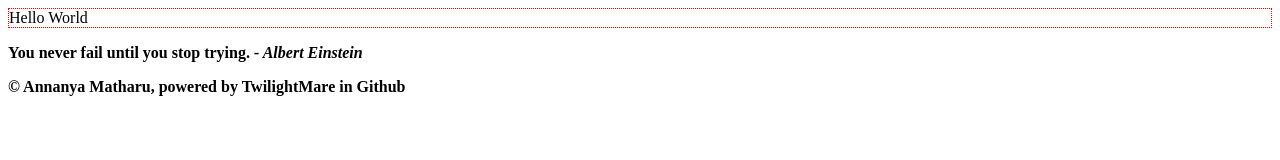
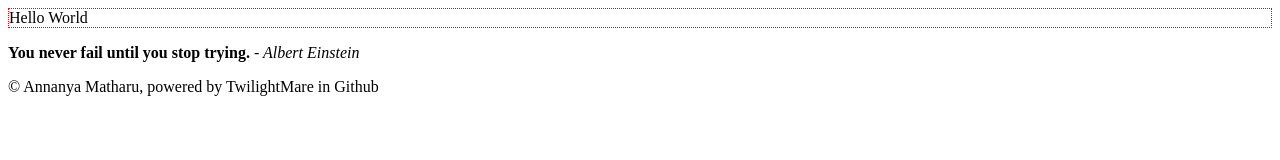
Before and after one commit to TwilightMare/HellowWorld2-github.io, a plain HTML site: page index.html in a window 1280 px wide. Drawn offline with Linux system fonts and the light colour scheme.

Commit message:
Update index.html

```diff
--- a/index.html
+++ b/index.html
@@ -26,7 +26,7 @@
   </body>
   <footer>
     <p>
-      <strong>You never fail until you stop trying.<strong>
+      <strong>You never fail until you stop trying.</strong>
         <em>- Albert Einstein</em>
     </p>
     <p>&copy Annanya Matharu, powered by TwilightMare in Github</p>
```
